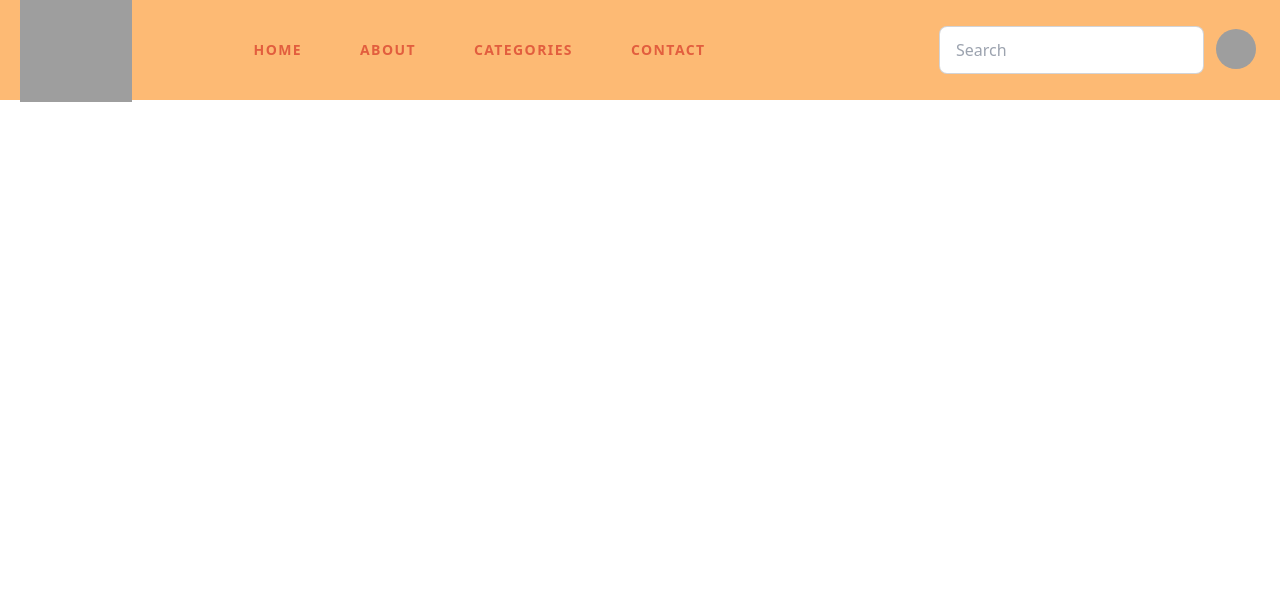
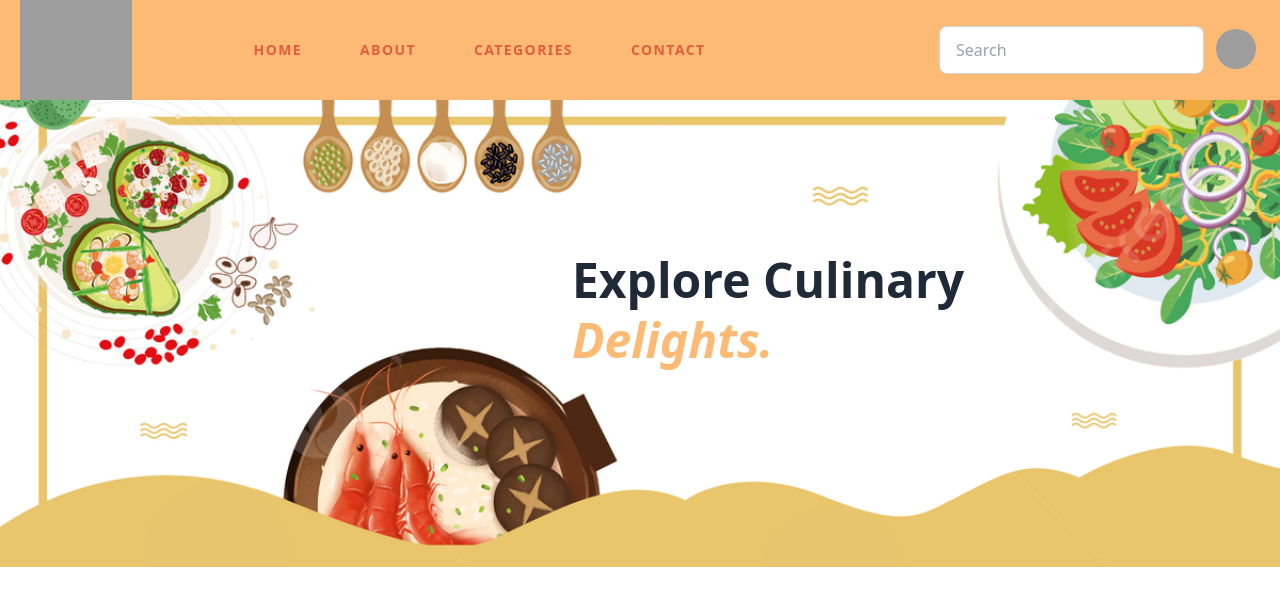
Before and after one commit to ekahanny/recipe-app, a React (Vite) app: page / in a window 1280 px wide. Shown: the top 606 px of the page. Built offline with nearby package versions, Linux system fonts and the light colour scheme; grey boxes are pictures that could not be loaded.

Commit message:
add the hero image

```diff
--- /dev/null
+++ b/src/App.css
@@ -0,0 +1,7 @@
+.relative {
+    position: relative;
+  }
+
+  .absolute {
+    position: absolute;
+  }
--- a/src/App.jsx
+++ b/src/App.jsx
@@ -1,12 +1,18 @@
-import Navbar from "./components/elements/Navbar"
+import Navbar from "./components/elements/Navbar";
+import './App.css';  // Import your CSS file
 
 function App() {
-
   return (
     <>
-      <Navbar/>
+      <Navbar />
+      <div className="relative">
+        <img src="src/assets/Desain tanpa judul.png" alt="" className="w-full" />
+        <h1 className="absolute top-[45%] left-[60%] translate-x-[-50%] translate-y-[-50%] text-5xl font-bold">
+          Explore Culinary <h1 className="text-orange-300 mt-3 italic">Delights.</h1>
+        </h1>
+      </div>
     </>
-  )
+  );
 }
 
-export default App
+export default App;
```
Also changed, not shown: src/assets/Desain tanpa judul.png (added).
